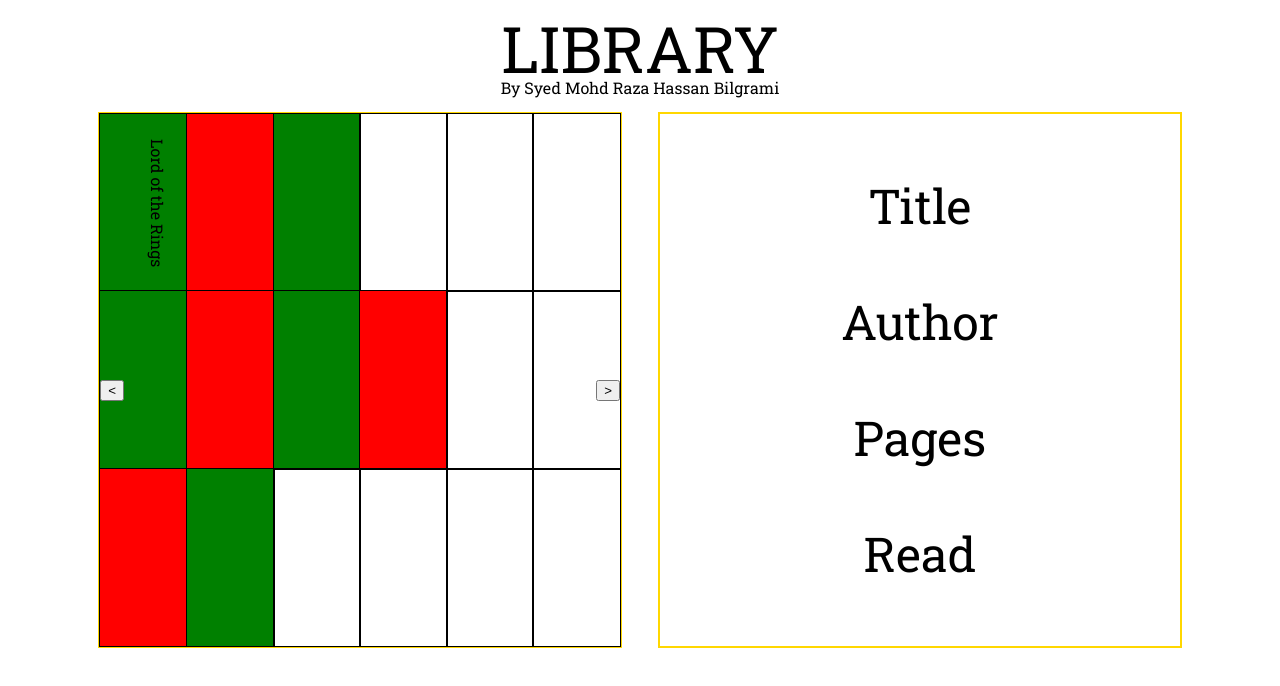
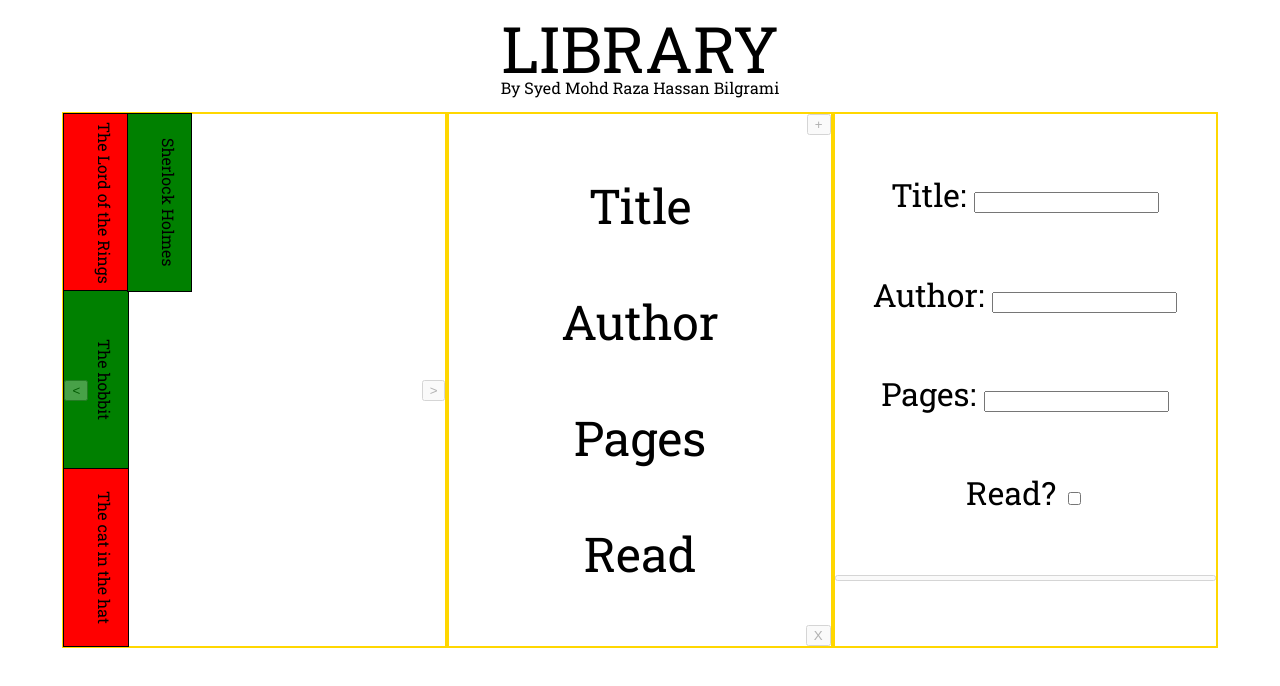
Before and after one commit to bilgramiraza/Library, a plain HTML site: page index.html in a window 1280 px wide. Drawn offline with Linux system fonts and the light colour scheme.

Commit message:
Added Base Features

```diff
--- a/CSS/style.css
+++ b/CSS/style.css
@@ -29,7 +29,7 @@ main{
     justify-content: space-evenly;
 }
 
-.bookShelf,.lectern{
+.bookShelf,.display,.input{
     width: 45%;
     height: 100%;
     border:0.125rem solid gold;
@@ -37,16 +37,35 @@ main{
 .bookShelf{
     position: relative;
     display: grid;
+    grid-auto-flow: column;
     grid-template-columns: repeat(6,1fr);
     grid-template-rows: repeat(3,1fr);
 }
-.lectern{
+.display{
+    position: relative;
     display: flex;
     flex-direction: column;
     justify-content: space-evenly;
     align-content: center;
     text-align: center;
     font-size: 3em;
+}
+.input{
+    display: flex;
+    flex-direction: column;
+    justify-content: space-evenly;
+    align-content: center;
+    text-align: center;
+    font-size: 2em;
+}
+button{
+    opacity: 0.3;
+}
+button:hover{
+    opacity: 0.7;
+}
+button:active{
+    opacity: 1;
 }
 #previous,#next{
     top:50%;
@@ -57,6 +76,16 @@ main{
 }
 #next{
     right:0;
+}
+#add,#remove{
+    right: 0;
+    position: absolute;
+}
+#add{
+    top:0;
+}
+#remove{
+    bottom: 0;
 }
 .book{
     text-align: center;
@@ -71,3 +100,6 @@ main{
 .notread{
     background-color: red;
 }
+.hide{
+    display: none;
+}
--- a/index.html
+++ b/index.html
@@ -17,32 +17,30 @@
         <div class="bookShelf">
             <button id="previous"><</button>
             <button id="next">></button>
-            <div class="book read">Lord of the Rings</div>
-            <div class="book notread"></div>
-            <div class="book read"></div>
-            <div class="book"></div>
-            <div class="book "></div>
-            <div class="book"></div>
-            <div class="book read"></div>
-            <div class="book notread"></div>
-            <div class="book read"></div>
-            <div class="book notread"></div>
-            <div class="book"></div>
-            <div class="book"></div>
-            <div class="book notread"></div>
-            <div class="book read"></div>
-            <div class="book"></div>
-            <div class="book"></div>
-            <div class="book"></div>
-            <div class="book"></div>
+
         </div>
-        <div class="lectern">
-            <p>Title</p>
-            <p>Author</p>
-            <p>Pages</p>
-            <div class="readToggle">
-                Read
-            </div>
+        <div class="display ">
+            <button id="add">+</button>
+            <p id="title">Title</p>
+            <p id="author">Author</p>
+            <p id="pages">Pages</p>
+            <p id="read">Read</p>
+            <button id="remove">X</button>
+        </div>
+        <div class="input">
+            <label>
+                Title: <input type="text" id="inputTitle">
+            </label>
+            <label>
+                Author: <input type="text" id="inputAuthor">
+            </label>
+            <label>
+                Pages: <input type="text" id="inputPages">
+            </label>
+            <label>
+                Read? <input type="checkbox" id="inputRead">
+            </label>
+            <button id="submit"></button>
         </div>
     </main>
 
--- a/script.js
+++ b/script.js
@@ -0,0 +1,78 @@
+function Book(title, author, pageCount, isRead) {
+	this.title=title;
+	this.author=author;
+	this.pageCount=pageCount;
+	this.isRead=isRead;
+}
+
+let library=[];
+library.push(new Book('The Lord of the Rings','J.R.R Tolkien',250,false));
+library.push(new Book('The hobbit','J.R.R Tolkien',100,true));
+library.push(new Book('The cat in the hat','Dr. Suess',35,false));
+library.push(new Book('Sherlock Holmes','Sir Arthur Conan Doyle',175,true));
+
+function displayAll() {
+    const shelf=document.querySelector('.bookShelf');
+    library.forEach((book)=>{
+        let item=document.createElement('div');
+        item.textContent=book.title;
+        item.classList.add('book');
+        if(book.isRead)
+            item.classList.add('read');
+        else
+            item.classList.add('notread');
+        shelf.appendChild(item);
+    })
+}
+displayAll();
+
+document.querySelector('.bookShelf').addEventListener('click',(event)=>{
+    const book=lookup(event.target.textContent);
+    display(book)
+})
+
+function lookup(title) {
+    for(book of library){
+        if(book.title===title)
+            return book;
+    }
+}
+
+function display(obj) {
+    const title=document.querySelector('#title');
+    const author=document.querySelector('#author');
+    const pages=document.querySelector('#pages');
+    const read=document.querySelector('#read');
+    title.textContent=obj.title;
+    author.textContent=obj.author;
+    pages.textContent=obj.pageCount;
+    read.textContent=obj.isRead;
+}
+
+const input=document.querySelector('#add');
+input.addEventListener('click',()=>{
+    // document.querySelector('.display').classList.add('hide');
+    document.querySelector('.input').classList.remove('hide');
+    document.querySelector('#submit').addEventListener('click',addBook);
+})
+
+function addBook() {
+    const input=document.querySelector('#inputTitle');
+    const Author=document.querySelector('#inputAuthor');
+    const Pages=document.querySelector('#inputPages');
+    const Read=document.querySelector('#inputRead');
+    library.push(new Book(input.value,Author.value,Pages.value,Read.checked));
+    displayAll();
+}
+
+const remove=document.querySelector('#remove');
+remove.addEventListener('click',()=>{
+    const toBeRemoved=document.querySelector('#title').textContent;
+    let index = library.map((book)=>{
+        return book.title;
+    }).indexOf(toBeRemoved);
+    let library1=(library.slice(0,index));
+    let library2=(library.slice(index+1));
+    library=[...library1,...library2];
+    displayAll();
+})
```
